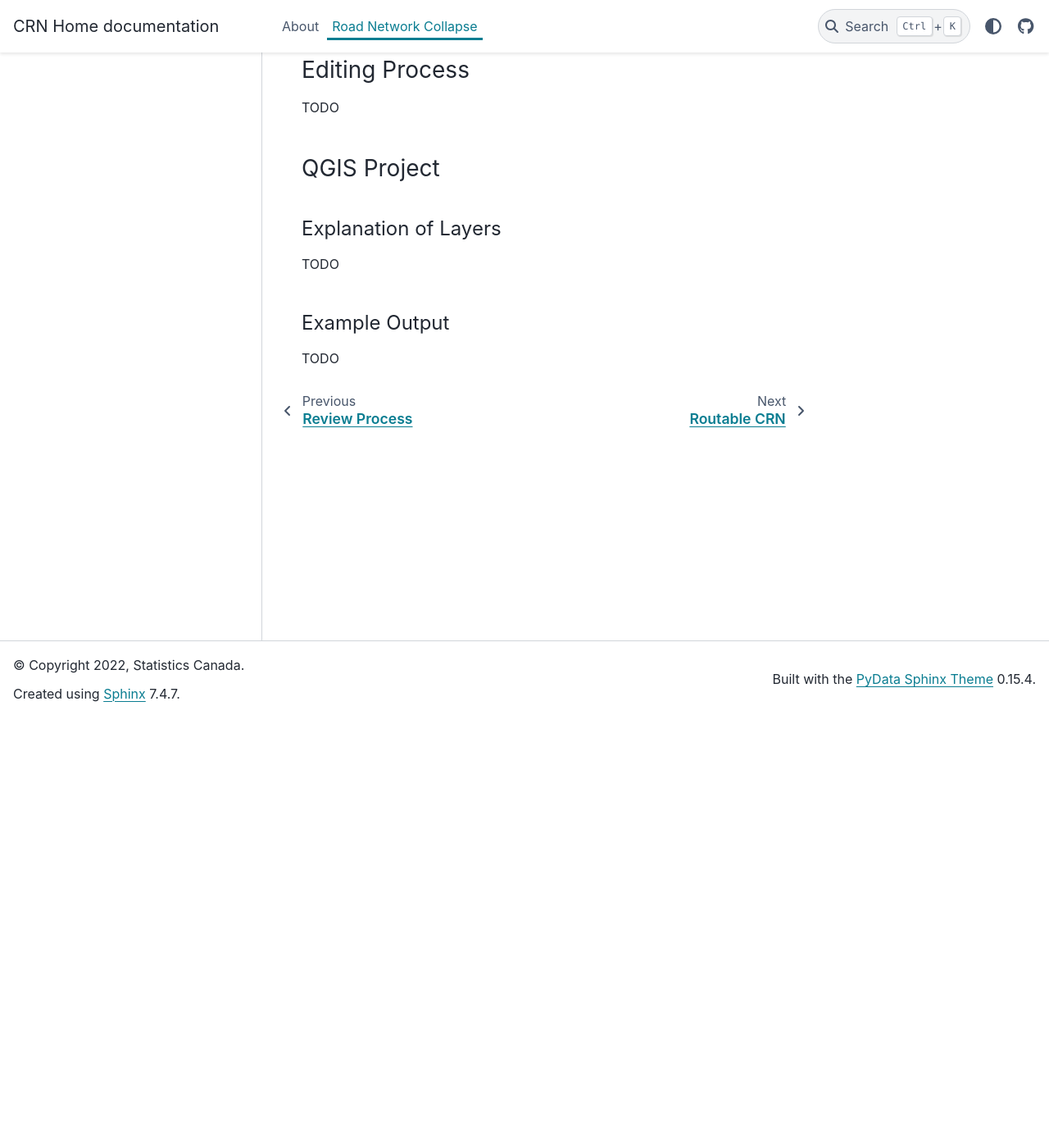
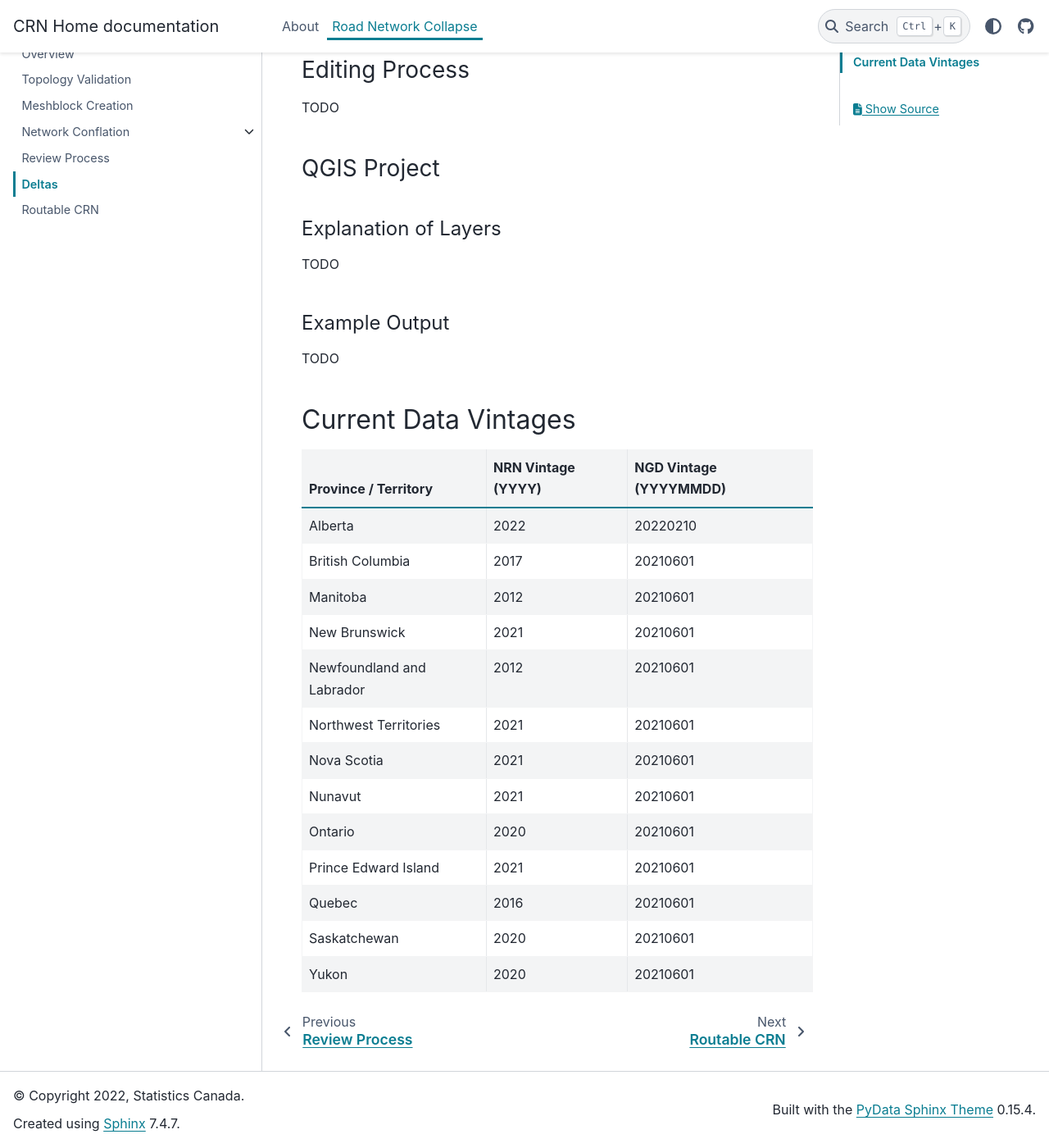
Before and after one commit to StatCan/egp-crn, a Sphinx documentation site: the page built from docs/source/road_network_collapse/deltas.rst, in a window 1280 px wide and 1400 px high, scrolled down 525 px. Shown: the whole window at 82% size. Built offline with Sphinx 7.4.7 and the PyData theme 0.15.4, drawn with Linux system fonts in a browser that asks for light colours; some of the changed text lies outside the part shown.

Commit message:
[1] added vintages to deltas documentation.

```diff
--- a/docs/source/road_network_collapse/deltas.rst
+++ b/docs/source/road_network_collapse/deltas.rst
@@ -32,3 +32,24 @@ Example Output
 ^^^^^^^^^^^^^^
 
 TODO
+
+Current Data Vintages
+=====================
+
+=========================  ==================  ======================
+Province / Territory       NRN Vintage (YYYY)  NGD Vintage (YYYYMMDD)
+=========================  ==================  ======================
+Alberta                    2022                20220210
+British Columbia           2017                20210601
+Manitoba                   2012                20210601
+New Brunswick              2021                20210601
+Newfoundland and Labrador  2012                20210601
+Northwest Territories      2021                20210601
+Nova Scotia                2021                20210601
+Nunavut                    2021                20210601
+Ontario                    2020                20210601
+Prince Edward Island       2021                20210601
+Quebec                     2016                20210601
+Saskatchewan               2020                20210601
+Yukon                      2020                20210601
+=========================  ==================  ======================
```
